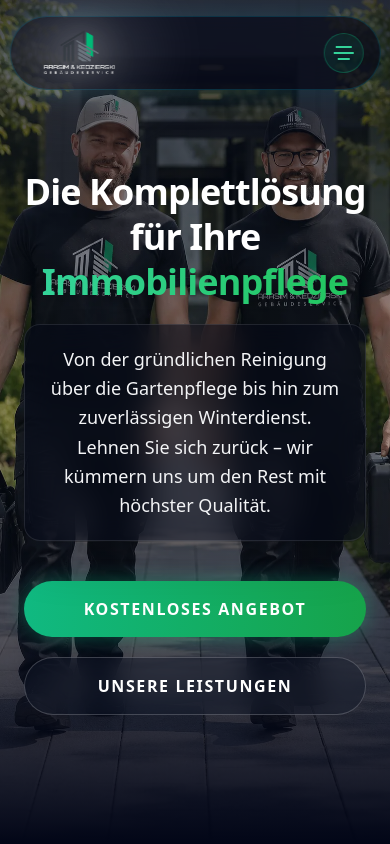
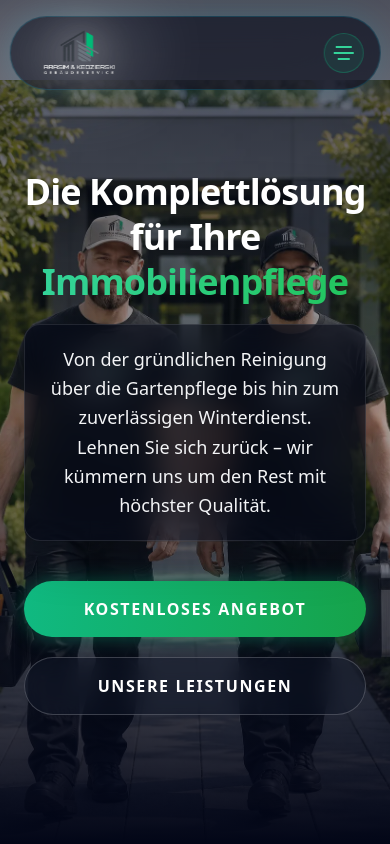
Before and after one commit to PiotrKulbacki/ak-gebaeudeservice, a React (Vite) app: page / in a window 390 px wide. Shown: the top 844 px of the page. Built offline with nearby package versions, Linux system fonts and the light colour scheme.

Commit message:
changed img to picture in hero section and render only 1

```diff
--- a/src/pages/Home.jsx
+++ b/src/pages/Home.jsx
@@ -146,23 +146,32 @@ export default function Home() {
 
             {/* Nowoczesna Sekcja Hero */}
             <section className="relative w-full min-h-[100vh] flex items-center justify-center mt-0 overflow-hidden pb-12">
-
-                {/* Zdjęcie w tle z kinowym gradientem */}
                 <div className="absolute inset-0 z-0">
-                    {/* Zdjęcie 1: Tylko dla Mobile w pionie (Portrait) */}
+                <picture>
+                    <source
+                        media="(min-width: 768px)"
+                        srcSet="/hausmeister44.webp"
+                    />
                     <img
                         src="/hausmeister11.webp"
-                        alt="Hausmeister Portrait"
-                        className="absolute -top-12 left-0 w-full h-[calc(100%+3rem)] object-cover object-top md:hidden landscape:hidden"
+                        alt="Hausmeister"
+                        fetchPriority="high"
+                        loading="eager"
+                        decoding="async"
+                        sizes="100vw"
+                        className="
+                        absolute inset-0
+                        w-full h-full
+                        object-cover
+
+                        object-center
+                        md:object-top
+
+                        mt-20
+                        md:mt-28
+                        "
                     />
-
-                    {/* Zdjęcie 2: Dla Desktopu ORAZ Mobile w poziomie (Landscape) */}
-                    <img
-                        src="/hausmeister44.webp"
-                        alt="Hausmeister Landscape"
-                        className="absolute inset-0 object-cover object-top w-full h-full mt-20 md:mt-28 hidden md:block landscape:block"
-                    />
-
+                </picture>
                     <div className="absolute inset-0 bg-gradient-to-b from-slate-950/70 via-slate-900/30 to-slate-950"></div>
                 </div>
 
```
